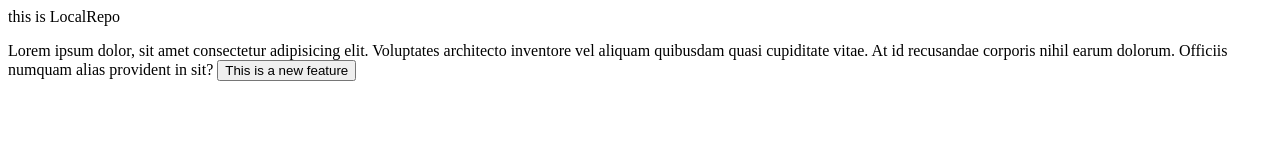
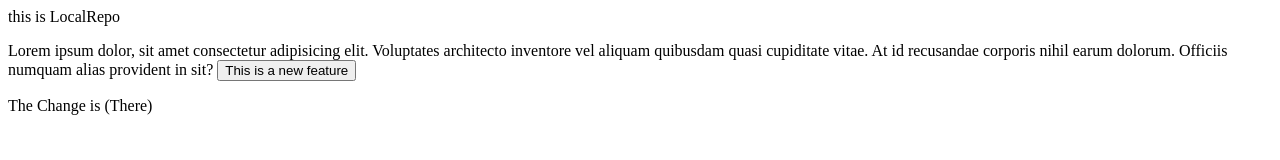
Before and after one commit to pial-paul/localrepo, a plain HTML site: page index.html in a window 1280 px wide. Drawn offline with Linux system fonts and the light colour scheme.

Commit message:
change in main file

```diff
--- a/index.html
+++ b/index.html
@@ -4,3 +4,5 @@ inventore vel aliquam quibusdam quasi cupiditate vitae. At id recusandae
 corporis nihil earum dolorum. Officiis numquam alias provident in sit?
 
 <button>This is a new feature</button>
+
+<p>The Change is (There)</p>
```
